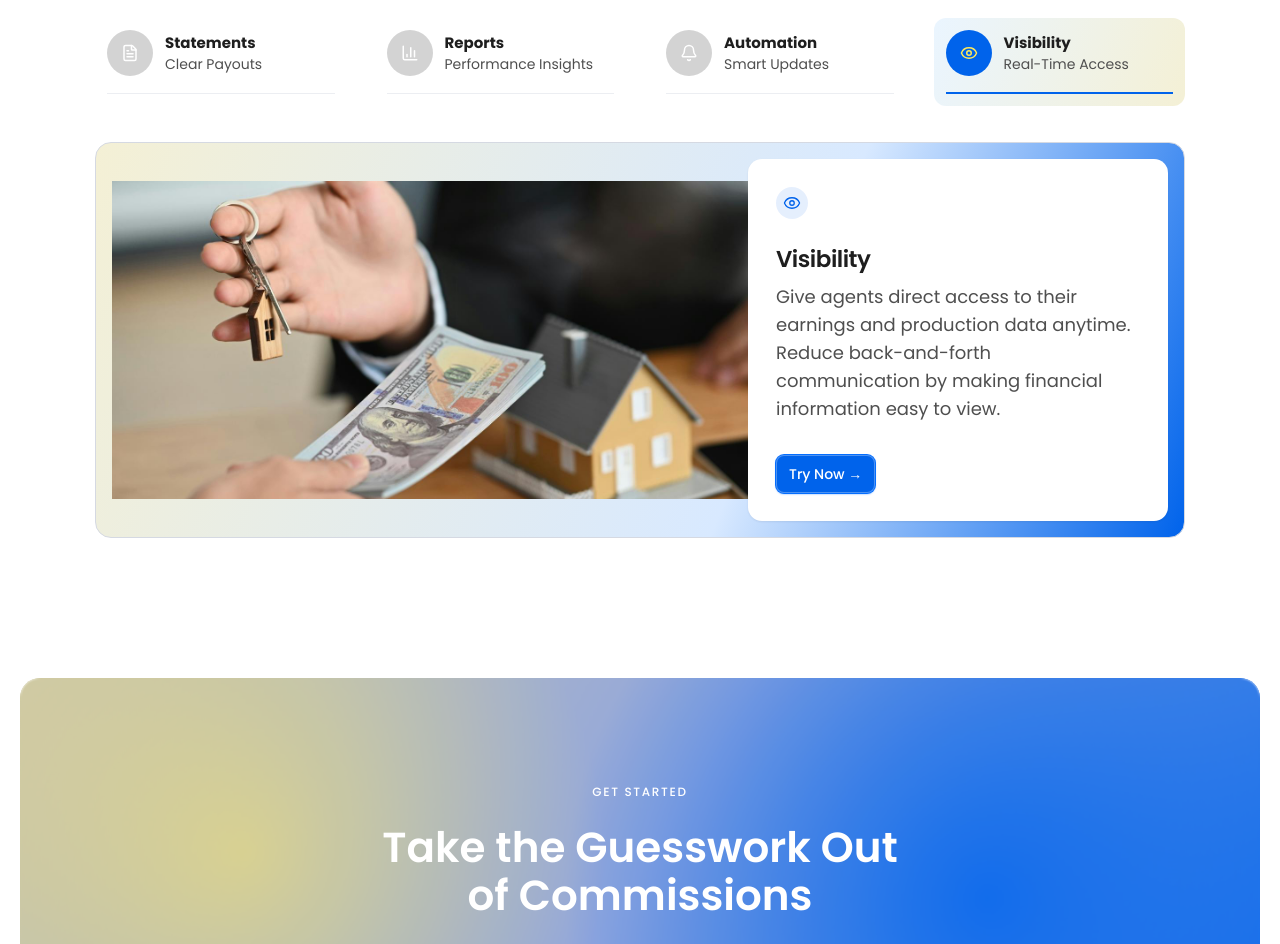
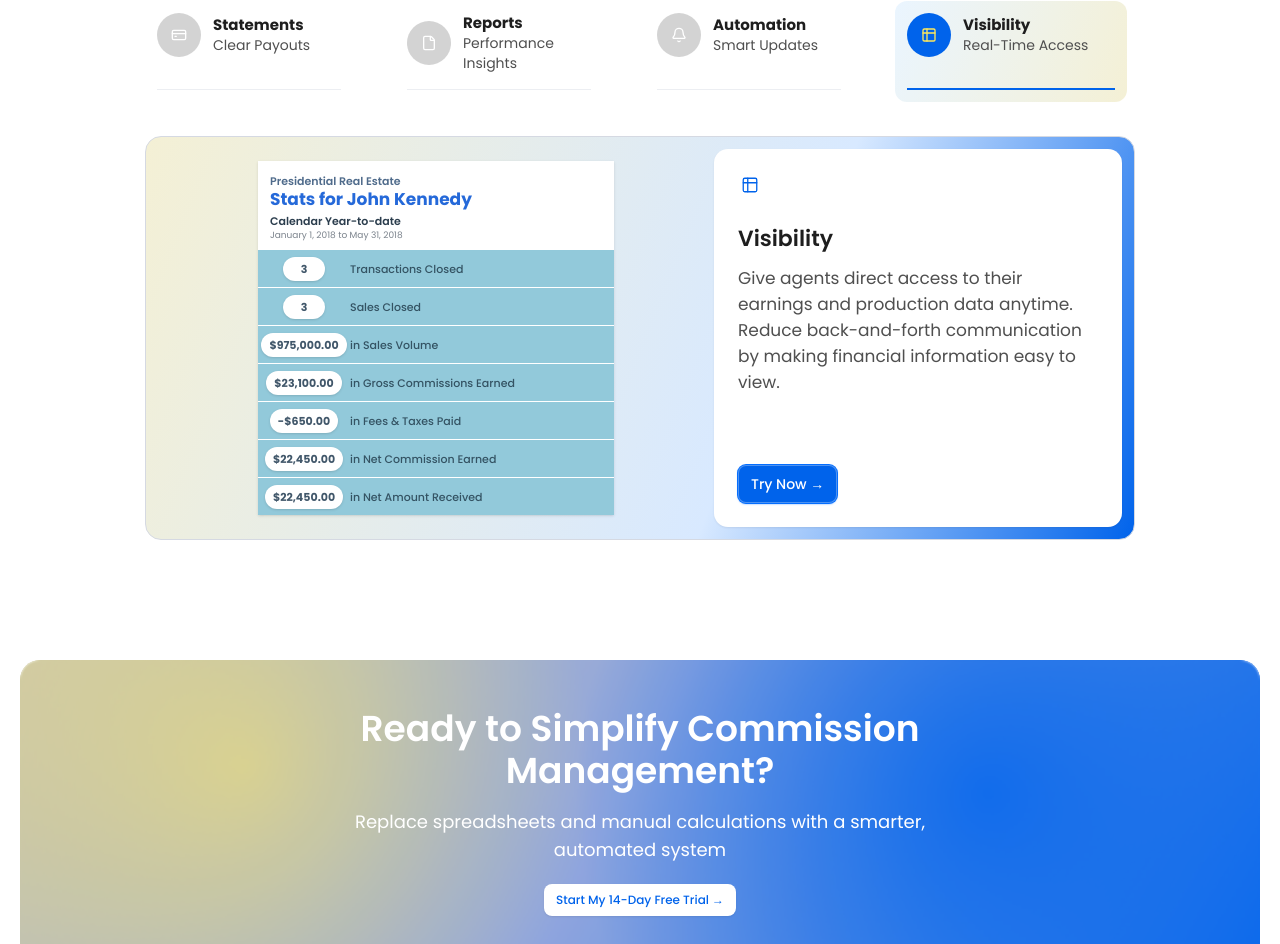
Before and after one commit to Landing-Pages-Websites/paperless-pipeline, a Next.js app: page /features/commissions-management in a window 1280 px wide. Shown: the part 1987-2931 px from the top of the page. Built offline with nearby package versions, Linux system fonts and the light colour scheme.

Commit message:
homepage fix and brokers page

```diff
--- a/src/app/features/commissions-management/page.tsx
+++ b/src/app/features/commissions-management/page.tsx
@@ -2,13 +2,13 @@ import type { Metadata } from "next";
 import Image from "next/image";
 import Link from "next/link";
 import {
-  BarChart3,
   Bell,
   Building2,
-  Eye,
-  FileText,
+  CreditCard,
+  File,
   Landmark,
   Sparkles,
+  Table2,
   UserCheck,
   Users,
 } from "lucide-react";
@@ -29,10 +29,10 @@ const commissionChecklist = [
 ];
 
 const featureTabs = [
-  { Icon: FileText, label: "Statements", sub: "Clear Payouts" },
-  { Icon: BarChart3, label: "Reports", sub: "Performance Insights" },
+  { Icon: CreditCard, label: "Statements", sub: "Clear Payouts" },
+  { Icon: File, label: "Reports", sub: "Performance Insights" },
   { Icon: Bell, label: "Automation", sub: "Smart Updates" },
-  { Icon: Eye, label: "Visibility", sub: "Real-Time Access", active: true },
+  { Icon: Table2, label: "Visibility", sub: "Real-Time Access", active: true },
 ];
 
 const processSteps = [
@@ -82,6 +82,51 @@ const useCases = [
       "Handle increasing transaction volume without adding complexity to your commission process.",
   },
 ];
+
+function CommissionReportMockup() {
+  const rows = [
+    ["3", "Transactions Closed"],
+    ["3", "Sales Closed"],
+    ["$975,000.00", "in Sales Volume"],
+    ["$23,100.00", "in Gross Commissions Earned"],
+    ["-$650.00", "in Fees & Taxes Paid"],
+    ["$22,450.00", "in Net Commission Earned"],
+    ["$22,450.00", "in Net Amount Received"],
+  ];
+
+  return (
+    <div className="w-full max-w-[356px] overflow-hidden bg-white shadow-sm">
+      <div className="px-3 pt-3">
+        <p className="text-[11px] font-semibold leading-4 text-[#4F6B8B]">
+          Presidential Real Estate
+        </p>
+        <h3 className="text-[17px] font-bold leading-5 text-[#2569D9]">
+          Stats for John Kennedy
+        </h3>
+        <p className="mt-1 text-[11px] font-semibold leading-4 text-[#2B3D4D]">
+          Calendar Year-to-date
+        </p>
+        <p className="text-[9px] leading-3 text-[#7B838C]">January 1, 2018 to May 31, 2018</p>
+      </div>
+
+      <div className="mt-2">
+        {rows.map(([amount, label]) => (
+          <div
+            key={`${amount}-${label}`}
+            className="grid min-h-[38px] grid-cols-[92px_1fr] items-center border-t border-white bg-[#92C9DA]"
+          >
+            <div className="flex justify-center">
+              <span className="inline-flex min-w-[42px] items-center justify-center rounded-full bg-white px-2 py-1 text-[11px] font-bold leading-4 text-[#41576A] shadow-sm">
+                {amount}
+              </span>
+            </div>
+            <span className="text-[11px] font-medium leading-4 text-[#345363]">{label}</span>
+          </div>
+        ))}
+      </div>
+    </div>
+  );
+}
 
 export default function CommissionsManagementPage() {
   return (
@@ -297,35 +342,35 @@ export default function CommissionsManagementPage() {
       {/* ─────────────────────────────────────────
           3. FEATURES
       ───────────────────────────────────────── */}
-      <section className="bg-white px-5 py-14 sm:px-10 md:py-16 lg:px-[70px]">
-        <div className="mx-auto flex w-full max-w-[1090px] flex-col items-center gap-9">
+      <section className="bg-white px-5 py-14 sm:px-10 md:py-16 lg:px-[54px]">
+        <div className="mx-auto flex w-full max-w-[990px] flex-col items-center gap-[34px]">
 
           {/* Header */}
-          <div className="flex w-full max-w-[720px] flex-col items-center gap-3 text-center">
+          <div className="flex w-full max-w-[690px] flex-col items-center gap-3 text-center">
             <p
-              className="text-[11px] font-medium uppercase leading-5 text-[#0063EB]"
+              className="text-[10px] font-medium uppercase leading-4 text-[#0063EB]"
               style={{ letterSpacing: "0.18em" }}
             >
               Features
             </p>
             <div className="flex flex-col gap-3">
-              <h2 className="text-[34px] font-semibold leading-[1.18] text-black md:text-[43px]">
+              <h2 className="text-[34px] font-semibold leading-[1.18] text-black md:text-[40px]">
                 Tools to Simplify{" "}
                 <br className="hidden md:block" />
                 Commission Management
               </h2>
-              <p className="text-[15px] font-normal leading-6 text-[#4F4F4F]">
+              <p className="text-[13px] font-normal leading-5 text-[#4F4F4F]">
                 Everything you need to track, report, and share commission data efficiently
               </p>
             </div>
           </div>
 
           {/* Feature tabs row */}
-          <div className="grid w-full grid-cols-1 gap-7 sm:grid-cols-2 lg:grid-cols-4">
+          <div className="grid w-full grid-cols-1 gap-[42px] sm:grid-cols-2 lg:grid-cols-[208px_208px_208px_232px]">
             {featureTabs.map(({ Icon, label, sub, active }) => (
               <div
                 key={label}
-                className="flex min-h-[84px] flex-col justify-between gap-4 rounded-[12px] px-3 py-3"
+                className="flex min-h-[88px] flex-col justify-between gap-4 rounded-[12px] px-3 py-3"
                 style={
                   active
                     ? { background: "linear-gradient(112deg, #EAF5FF 0%, #F4F0D5 100%)" }
@@ -336,17 +381,17 @@ export default function CommissionsManagementPage() {
                   <div
                     className="flex items-center justify-center rounded-full flex-shrink-0"
                     style={{
-                      width: "46px",
-                      height: "46px",
+                      width: "44px",
+                      height: "44px",
                       background: active ? "#0063EB" : "rgba(79,79,79,0.25)",
                     }}
                   >
-                    <Icon size={18} color={active ? "#FFE95B" : "#FFFFFF"} strokeWidth={2} aria-hidden="true" />
+                    <Icon size={16} color={active ? "#FFE95B" : "#FFFFFF"} strokeWidth={2} aria-hidden="true" />
                   </div>
                   <div className="flex flex-col">
                     <span
                       className="font-bold text-[#1E1E1E]"
-                      style={{ fontSize: "15px", lineHeight: "22px" }}
+                      style={{ fontSize: "15px", lineHeight: "20px" }}
                     >
                       {label}
                     </span>
@@ -366,57 +411,50 @@ export default function CommissionsManagementPage() {
             ))}
           </div>
 
-          {/* Active feature: Visibility — card + screenshot */}
+          {/* Active feature: Visibility */}
           <div
-            className="grid w-full grid-cols-1 overflow-hidden rounded-[16px] p-4 lg:grid-cols-[minmax(0,1fr)_420px] lg:p-4"
+            className="grid w-full grid-cols-1 overflow-hidden rounded-[16px] p-3 lg:grid-cols-[minmax(0,1fr)_408px]"
             style={{
               border: "1px solid #D5D9E2",
               background:
                 "linear-gradient(112deg, #F4F0D5 0%, #D8E9FF 62%, #0063EB 100%)",
-            }}
+              }}
           >
-            {/* Screenshot */}
-            <div className="relative min-h-[300px] lg:min-h-[360px]">
-              <Image
-                src="/images/figma/pages/screenshot-commission-report.jpg"
-                alt="Automated monthly commission production reports"
-                fill
-                className="object-contain object-center"
-                sizes="(max-width: 1024px) 100vw, 620px"
-              />
+            {/* Report visual */}
+            <div className="flex min-h-[300px] items-center justify-center px-6 py-6 lg:min-h-[378px] lg:px-10 lg:py-0">
+              <CommissionReportMockup />
             </div>
 
             {/* White content card */}
             <div className="flex items-stretch lg:items-end">
               <div
-                className="flex w-full flex-col justify-between gap-8 rounded-[14px] p-7"
+                className="flex w-full flex-col justify-between gap-8 rounded-[14px] p-6"
                 style={{
                   background: "#FFFFFF",
                   boxShadow: "0px 1px 2px 0px rgba(35,39,46,0.08)",
-                  minHeight: "360px",
+                  minHeight: "378px",
                 }}
               >
-                <div className="flex flex-col gap-6">
+                <div className="flex flex-col gap-7">
                   {/* Icon */}
                   <div
-                    className="flex items-center justify-center rounded-full flex-shrink-0"
+                    className="flex items-center justify-center flex-shrink-0"
                     style={{
-                      width: "32px",
-                      height: "32px",
-                      background: "rgba(0,99,235,0.1)",
+                      width: "24px",
+                      height: "24px",
                     }}
                   >
-                    <Eye size={18} color="#0063EB" strokeWidth={1.75} aria-hidden="true" />
+                    <Table2 size={18} color="#0063EB" strokeWidth={1.75} aria-hidden="true" />
                   </div>
 
                   {/* Text */}
-                  <div className="flex flex-col gap-2">
+                  <div className="flex flex-col gap-3">
                     <h3
                       className="font-semibold"
                       style={{
-                        fontSize: "23px",
-                        lineHeight: "32px",
-                        letterSpacing: "-0.0208em",
+                        fontSize: "22px",
+                        lineHeight: "28px",
+                        letterSpacing: "0",
                         color: "#1E1E1E",
                       }}
                     >
@@ -424,7 +462,7 @@ export default function CommissionsManagementPage() {
                     </h3>
                     <p
                       className="font-normal"
-                      style={{ fontSize: "18px", lineHeight: "28px", color: "#4F4F4F" }}
+                      style={{ fontSize: "17px", lineHeight: "26px", color: "#4F4F4F" }}
                     >
                       Give agents direct access to their earnings and production data anytime. Reduce
                       back-and-forth communication by making financial information easy to view.
@@ -461,11 +499,12 @@ export default function CommissionsManagementPage() {
       ───────────────────────────────────────── */}
       <CTABanner
         variant="cta"
-        eyebrow="Get Started"
-        heading="Take the Guesswork Out of Commissions"
-        subtext="See how automated commission tracking can save time and improve accuracy"
-        buttonText="Watch Demo →"
-        buttonHref="/demo"
+        compact
+        eyebrow=""
+        title="Ready to Simplify Commission Management?"
+        subtext="Replace spreadsheets and manual calculations with a smarter, automated system"
+        buttonText="Start My 14-Day Free Trial →"
+        buttonHref="/signup"
       />
 
       {/* ─────────────────────────────────────────
--- a/src/components/Footer.tsx
+++ b/src/components/Footer.tsx
@@ -32,6 +32,7 @@ const footerColumns: Record<string, { label: string; href: string }[]> = {
 
 export default function Footer() {
   const pathname = usePathname();
+  const isHomePage = pathname === "/";
   const isTcPage = pathname === "/how-it-works/transaction-coordinators";
   const isTransactionManagementPage =
     pathname === "/features/transaction-management";
@@ -61,6 +62,18 @@ export default function Footer() {
           subtext:
             "Switch to a faster, smarter, and more affordable solution today",
         }
+      : isHomePage
+        ? {
+            heading: (
+              <>
+                Built for brokers who want fewer
+                <br />
+                fires — not more software
+              </>
+            ),
+            subtext:
+              "Paperless Pipeline helps teams close deals smoothly, consistently, and without unnecessary stress.",
+          }
       : isTcPage
     ? {
         heading: (
@@ -97,7 +110,7 @@ export default function Footer() {
           }}
         >
           <div className="relative z-10 mx-auto flex max-w-[760px] flex-col items-center">
-            <h2 className="max-w-[560px] text-[40px] font-semibold leading-[1.15] text-white md:text-[42px]">
+            <h2 className="max-w-[760px] text-[40px] font-semibold leading-[1.15] text-white md:text-[42px]">
               {footerCta.heading}
             </h2>
             <p className="mt-7 max-w-[640px] text-[20px] font-normal leading-8 text-white">
--- a/src/components/home/CTABanner.tsx
+++ b/src/components/home/CTABanner.tsx
@@ -3,12 +3,14 @@ import Link from "next/link";
 type CTABannerProps = {
   variant?: "quote" | "cta";
   quote?: string;
+  title?: string;
   eyebrow?: string;
   heading?: string;
   subtext?: string;
   features?: string[];
   buttonText?: string;
   buttonHref?: string;
+  compact?: boolean;
 };
 
 function WhiteMark() {
@@ -24,20 +26,28 @@ function WhiteMark() {
 export default function CTABanner({
   variant = "quote",
   quote = "One system to manage transactions, documents, and compliance — without forcing agents to change how they work.",
+  title,
   eyebrow = "CALL TO ACTION",
   heading = "Switching doesn't mean starting over",
   subtext = "We'll help you get set up without disrupting active deals.",
   features,
   buttonText = "Start My 14-Day Free Trial →",
   buttonHref = "/signup",
+  compact = false,
 }: CTABannerProps) {
   const isQuote = variant === "quote";
+  const resolvedHeading = title ?? heading;
+  const ctaMinHeight = compact ? "min-h-[244px] sm:min-h-[304px]" : "min-h-[500px]";
 
   return (
-    <section className={`bg-white px-6 sm:px-10 lg:px-5 ${isQuote ? "py-8" : "py-[76px]"}`}>
+    <section
+      className={`bg-white px-6 sm:px-10 lg:px-5 ${
+        isQuote ? "py-8" : compact ? "py-10 md:py-14" : "py-[76px]"
+      }`}
+    >
       <div
         className={`relative mx-auto max-w-[1400px] overflow-hidden rounded-[20px] ${
-          isQuote ? "min-h-[407px]" : "min-h-[500px]"
+          isQuote ? "min-h-[407px]" : ctaMinHeight
         }`}
       >
         <div
@@ -56,13 +66,29 @@ export default function CTABanner({
             </div>
           ) : (
             <div className="flex w-full max-w-[900px] flex-col items-center">
-              <p className="text-[12px] font-medium uppercase leading-6 tracking-[0.14em] text-white">
-                {eyebrow}
-              </p>
-              <h2 className="mt-5 max-w-[560px] text-[32px] font-semibold leading-[38px] text-white md:text-[42px] md:leading-[48px]">
-                {heading}
+              {eyebrow && (
+                <p className="text-[12px] font-medium uppercase leading-6 tracking-[0.14em] text-white">
+                  {eyebrow}
+                </p>
+              )}
+              <h2
+                className={`max-w-[620px] font-semibold text-white ${
+                  eyebrow ? "mt-5" : ""
+                } ${
+                  compact
+                    ? "text-[28px] leading-[34px] md:text-[36px] md:leading-[42px]"
+                    : "text-[32px] leading-[38px] md:text-[42px] md:leading-[48px]"
+                }`}
+              >
+                {resolvedHeading}
               </h2>
-              <p className="mx-auto mt-5 max-w-[620px] text-[18px] font-normal leading-7 text-white md:text-[22px] md:leading-8">
+              <p
+                className={`mx-auto max-w-[670px] font-normal text-white ${
+                  compact
+                    ? "mt-4 text-[16px] leading-6 md:text-[18px] md:leading-7"
+                    : "mt-5 text-[18px] leading-7 md:text-[22px] md:leading-8"
+                }`}
+              >
                 {subtext}
               </p>
               {features && features.length > 0 && (
@@ -96,7 +122,11 @@ export default function CTABanner({
               )}
               <Link
                 href={buttonHref}
-                className="mt-8 inline-flex h-10 items-center justify-center rounded-[8px] bg-white px-4 text-[14px] font-medium leading-5 text-[#0063EB] shadow-[0_1px_2px_rgba(0,0,0,0.08)] transition-colors hover:bg-[#F8FAFC]"
+                className={`inline-flex items-center justify-center rounded-[8px] bg-white font-medium text-[#0063EB] shadow-[0_1px_2px_rgba(0,0,0,0.08)] transition-colors hover:bg-[#F8FAFC] ${
+                  compact
+                    ? "mt-5 h-8 px-3 text-[12px] leading-4"
+                    : "mt-8 h-10 px-4 text-[14px] leading-5"
+                }`}
               >
                 {buttonText}
               </Link>
```
Also changed, not shown: public/images/figma/pages/commission-feature-report.jpg (added).
